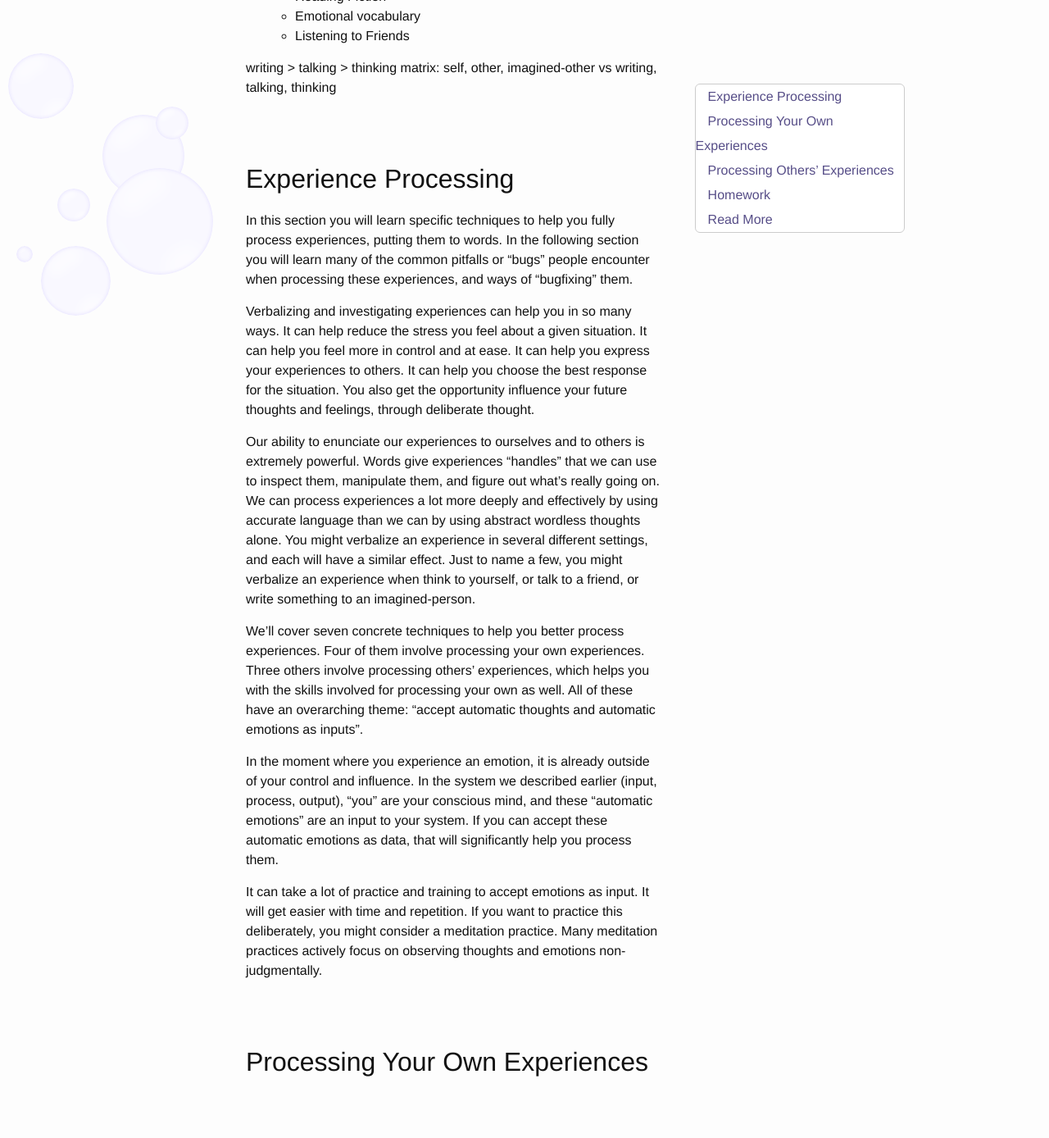
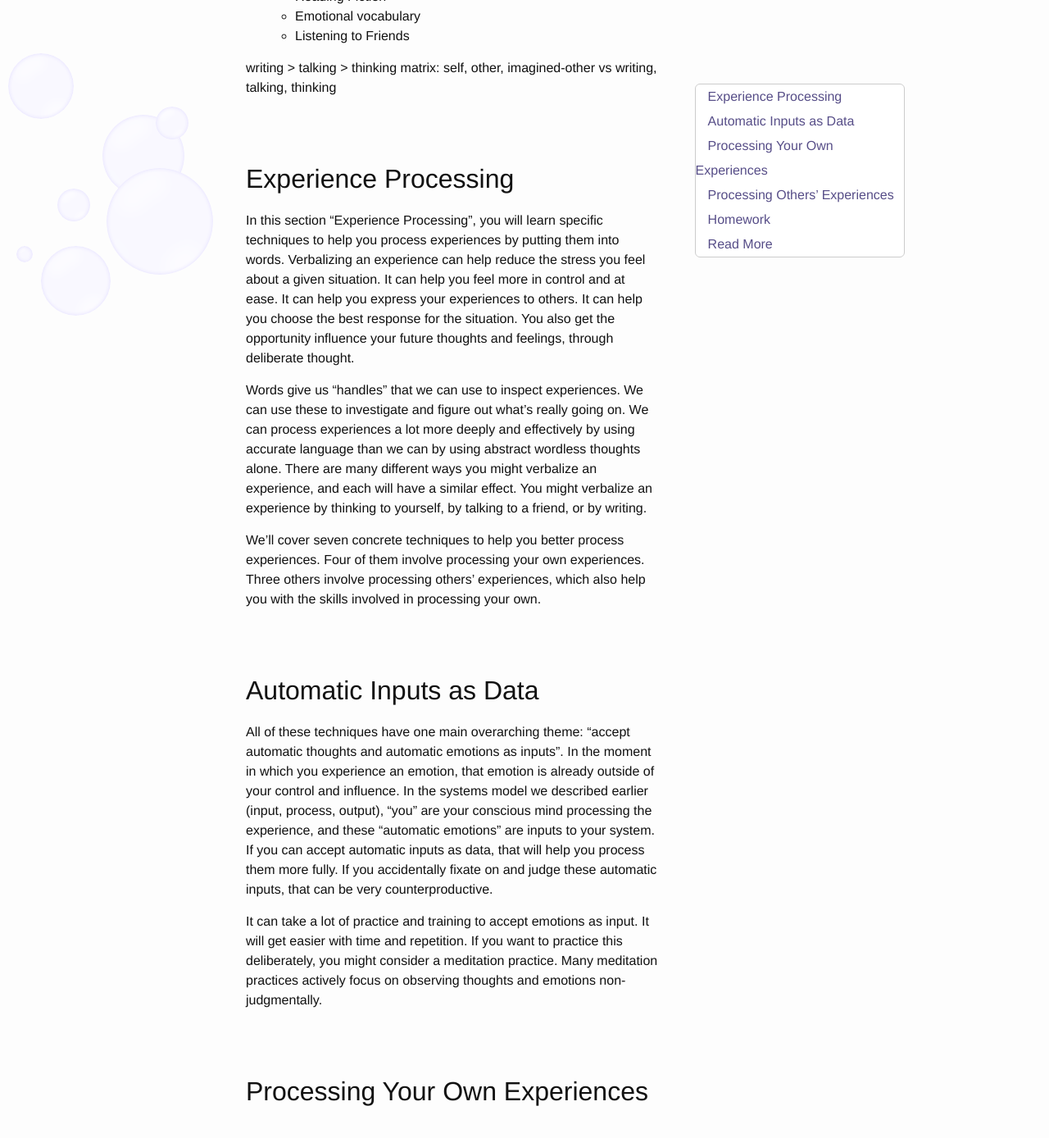
Before and after one commit to caseywatts/caseywatts.github.io, a Jekyll site: the page built from _posts/2018-12-21-debugging-your-brain-3.md, in a window 1280 px wide and 1400 px high, scrolled down 484 px. Shown: the top 1388 px of the window at 82% size. Built offline with Jekyll 4.4.1, drawn with Linux system fonts in a browser that asks for light colours.

Commit message:
chapter updates

```diff
--- a/_posts/2018-12-21-debugging-your-brain-3.md
+++ b/_posts/2018-12-21-debugging-your-brain-3.md
@@ -23,15 +23,14 @@ writing > talking > thinking
 matrix: self, other, imagined-other vs writing, talking, thinking
 
 ## Experience Processing
-In this section you will learn specific techniques to help you fully process experiences, putting them to words. In the following section you will learn many of the common pitfalls or "bugs" people encounter when processing these experiences, and ways of "bugfixing" them.
+In this section "Experience Processing", you will learn specific techniques to help you process experiences by putting them into words. Verbalizing an experience can help reduce the stress you feel about a given situation. It can help you feel more in control and at ease. It can help you express your experiences to others. It can help you choose the best response for the situation. You also get the opportunity influence your future thoughts and feelings, through deliberate thought.
 
-Verbalizing and investigating experiences can help you in so many ways. It can help reduce the stress you feel about a given situation. It can help you feel more in control and at ease. It can help you express your experiences to others. It can help you choose the best response for the situation. You also get the opportunity influence your future thoughts and feelings, through deliberate thought.
+Words give us "handles" that we can use to inspect experiences. We can use these to investigate and figure out what's really going on. We can process experiences a lot more deeply and effectively by using accurate language than we can by using abstract wordless thoughts alone. There are many different ways you might verbalize an experience, and each will have a similar effect. You might verbalize an experience by thinking to yourself, by talking to a friend, or by writing.
 
-Our ability to enunciate our experiences to ourselves and to others is extremely powerful. Words give experiences "handles" that we can use to inspect them, manipulate them, and figure out what's really going on.  We can process experiences a lot more deeply and effectively by using accurate language than we can by using abstract wordless thoughts alone. You might verbalize an experience in several different settings, and each will have a similar effect. Just to name a few, you might verbalize an experience when think to yourself, or talk to a friend, or write something to an imagined-person.
+We'll cover seven concrete techniques to help you better process experiences. Four of them involve processing your own experiences. Three others involve processing others' experiences, which also help you with the skills involved in processing your own.
 
-We'll cover seven concrete techniques to help you better process experiences. Four of them involve processing your own experiences. Three others involve processing others' experiences, which helps you with the skills involved for processing your own as well. All of these have an overarching theme: "accept automatic thoughts and automatic emotions as inputs".
-
-In the moment where you experience an emotion, it is already outside of your control and influence. In the system we described earlier (input, process, output), "you" are your conscious mind, and these "automatic emotions" are an input to your system. If you can accept these automatic emotions as data, that will significantly help you process them.
+## Automatic Inputs as Data
+All of these techniques have one main overarching theme: "accept automatic thoughts and automatic emotions as inputs". In the moment in which you experience an emotion, that emotion is already outside of your control and influence. In the systems model we described earlier (input, process, output), "you" are your conscious mind processing the experience, and these "automatic emotions" are inputs to your system. If you can accept automatic inputs as data, that will help you process them more fully. If you accidentally fixate on and judge these automatic inputs, that can be very counterproductive.
 
 It can take a lot of practice and training to accept emotions as input. It will get easier with time and repetition. If you want to practice this deliberately, you might consider a meditation practice. Many meditation practices actively focus on observing thoughts and emotions non-judgmentally.
 
```
